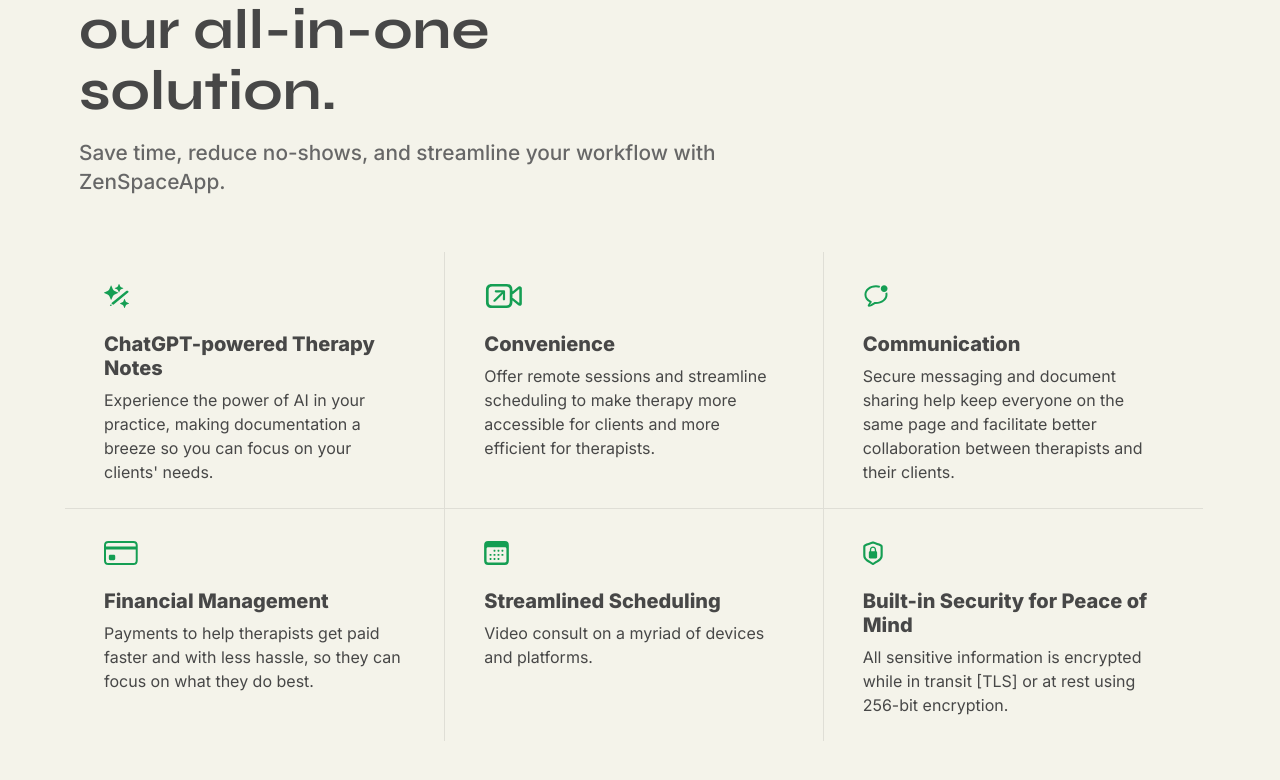
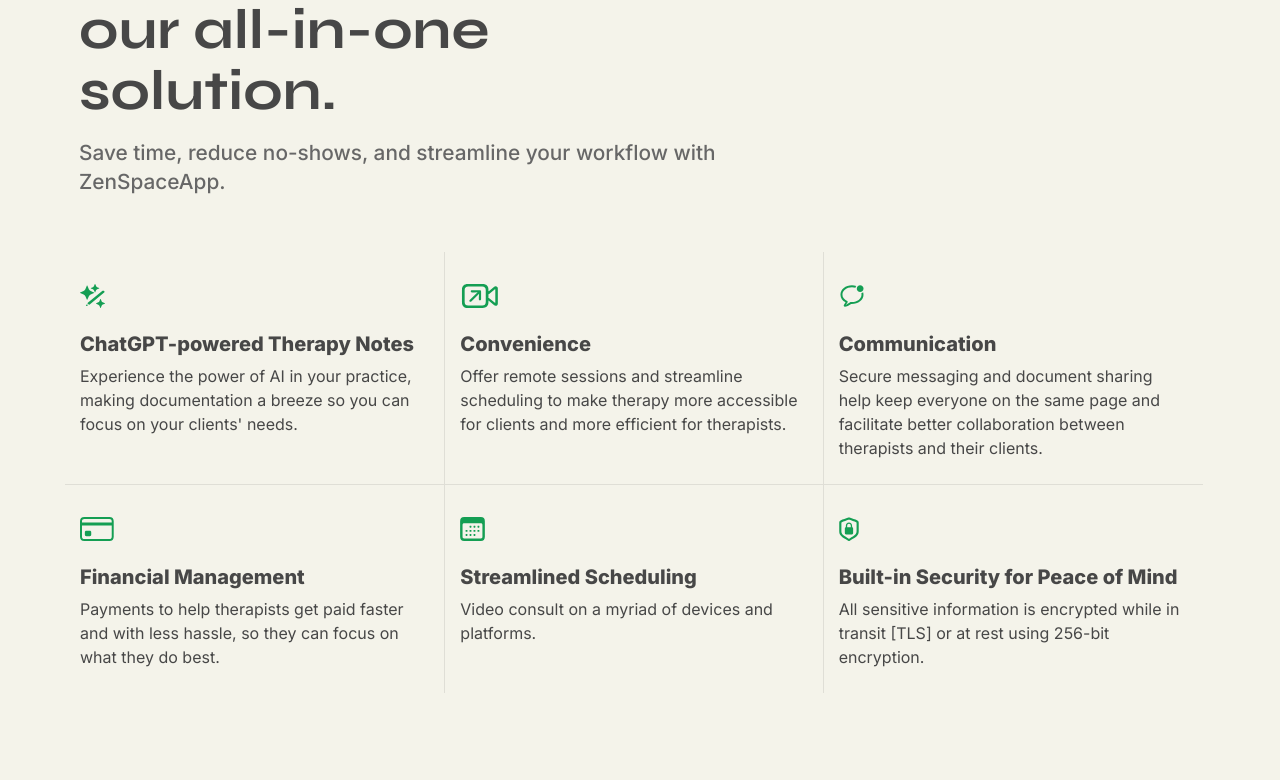
Before and after one commit to ZenSpaceApp/zenspace-website, a Next.js app: page / in a window 1280 px wide. Shown: the part 2063-2843 px from the top of the page. Built offline with nearby package versions, Linux system fonts and the light colour scheme.

Commit message:
Added new image for login page. Styling fixes on home page.

```diff
--- a/app/login/page.tsx
+++ b/app/login/page.tsx
@@ -7,7 +7,7 @@ import { auto } from '@popperjs/core';
 
 // const small = '/images/left-banner-sm-330w.jpg';
 // const medium = '/images/left-banner-md-768w.jpg';
-const large = '/images/right-banner.jpg';
+const large = '/images/right-banner.png';
 
 import ZenSpaceAppLogo from '../../public/images/logo/zenspaceapp@2x.png';
 
@@ -34,7 +34,7 @@ const ResponsiveImage = () => (
       src={large}
       // srcSet={`${small} 300w, ${medium} 768w, ${large} 1280w`}
       height={0}
-      width={350}
+      width={500}
       style={{
         height: "auto",
         maxWidth: "80%",
--- a/app/page.tsx
+++ b/app/page.tsx
@@ -373,7 +373,7 @@ function Benefits() {
     <div className="row justify-content-center align-items-center benefits" style={{padding: "0 16px"}}>
         <div className="row mt-4 pt-2" >
           <div className="benefit col-md-4 col-12">
-            <div className="media pt-4 pb-4 p-lg-4" >
+            <div className="media pt-4 pb-4" >
               <div className="text-center icon text-primary mr-3 mt-2 mb-4">
                 <Image
                   alt='ChatGPT-powered Therapy Notes'
@@ -389,7 +389,7 @@ function Benefits() {
             </div>
           </div>
           <div className="benefit col-md-4 col-12">
-              <div className="media pt-4 pb-4 p-lg-4">
+              <div className="media pt-4 pb-4">
               <div className="text-center icon text-primary mr-3 mt-2 mb-4">
                 <Image
                   alt='ChatGPT-powered Therapy Notes'
@@ -407,7 +407,7 @@ function Benefits() {
           </div>
 
           <div className="benefit col-md-4 col-12">
-              <div className="media pt-4 pb-4 p-lg-4">
+              <div className="media pt-4 pb-4">
               <div className="text-center icon text-primary mr-3 mt-2 mb-4">
                 <Image
                   alt='ChatGPT-powered Therapy Notes'
@@ -424,7 +424,7 @@ function Benefits() {
           </div>
 
           <div className="benefit col-md-4 col-12">
-              <div className="media pt-4 pb-4 p-lg-4">
+              <div className="media pt-4 pb-4">
               <div className="text-center icon text-primary mr-3 mt-2 mb-4">
                 <Image
                   alt='ChatGPT-powered Therapy Notes'
@@ -441,7 +441,7 @@ function Benefits() {
           </div>
 
           <div className="benefit col-md-4 col-12">
-              <div className="media pt-4 pb-4 p-lg-4">
+              <div className="media pt-4 pb-4">
               <div className="text-center icon text-primary mr-3 mt-2 mb-4">
                 <Image
                   alt='ChatGPT-powered Therapy Notes'
@@ -458,7 +458,7 @@ function Benefits() {
           </div>
 
           <div className="benefit col-md-4 col-12">
-              <div className="media pt-4 pb-4 p-lg-4">
+              <div className="media pt-4 pb-4">
               <div className="text-center icon text-primary mr-3 mt-2 mb-4">
                 <Image
                   alt='ChatGPT-powered Therapy Notes'
--- a/styles/styles.scss
+++ b/styles/styles.scss
@@ -659,7 +659,7 @@ section.route-section {
     font-family: Inter;
     margin-top: 10px;
     margin-bottom: 1rem;
-    font-weight: 500;
+    font-weight: 800;
   }
 
   .grid-container {
```
Also changed, not shown: public/images/right-banner.png (added).
